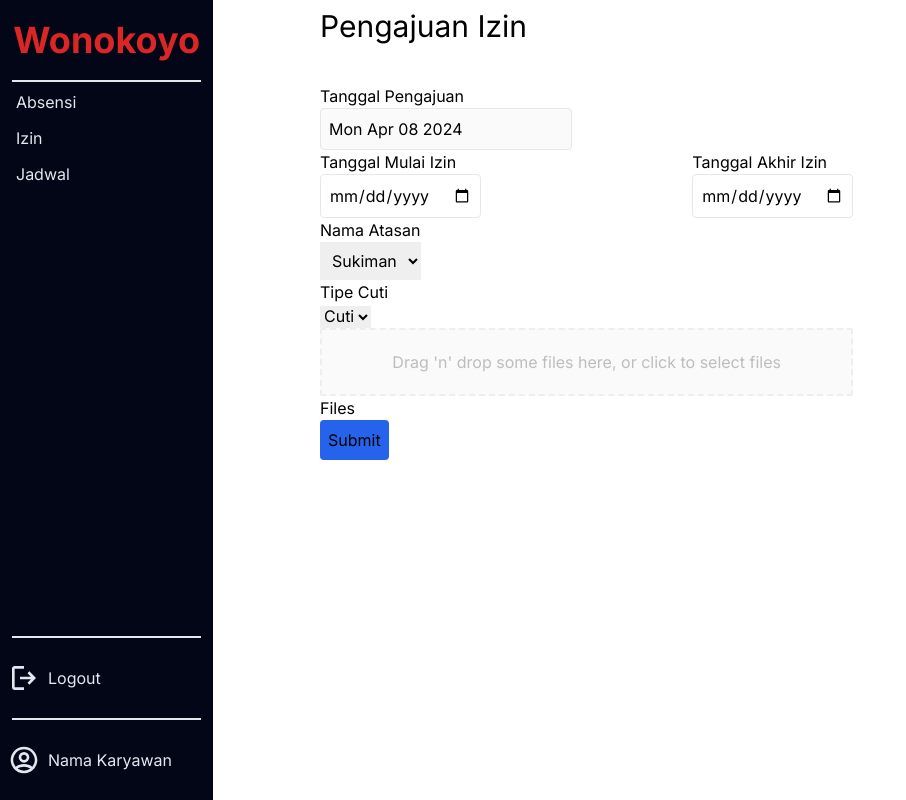
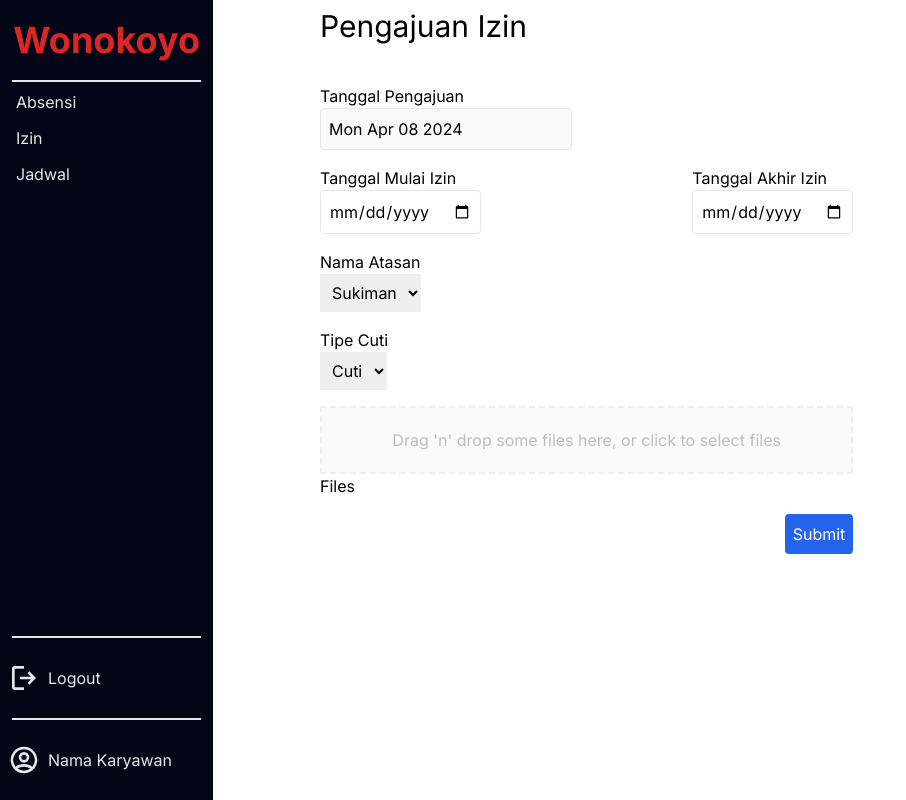
Before and after one commit to alexdoffgit/absensi_nextjs, a Next.js app: page /karyawan/izin/pengajuan-izin in a window 1280 px wide. Shown: the whole page, without its empty margins (0-906 px from the left). Built offline with nearby package versions, Linux system fonts and the light colour scheme.

Commit message:
add styling to pengajuan izin page

```diff
--- a/app/karyawan/izin/pengajuan-izin/page.tsx
+++ b/app/karyawan/izin/pengajuan-izin/page.tsx
@@ -14,7 +14,7 @@ export default function PengajuanIzin() {
             disabled
           />
         </div>
-        <div className="flex justify-between">
+        <div className="flex justify-between mt-4">
           <span>
             <label htmlFor="mulai-izin" className="block">
               Tanggal Mulai Izin
@@ -38,7 +38,7 @@ export default function PengajuanIzin() {
             />
           </span>
         </div>
-        <div>
+        <div className="mt-4">
           <label htmlFor="nama-atasan" className="block">
             Nama Atasan
           </label>
@@ -47,21 +47,25 @@ export default function PengajuanIzin() {
             <option value="2">Sukijan</option>
           </select>
         </div>
-        <div>
+        <div className="mt-4">
           <label htmlFor="cuti" className="block">
             Tipe Cuti
           </label>
-          <select name="cuti" id="cuti">
+          <select name="cuti" id="cuti" className="p-2">
             <option value="1">Cuti</option>
             <option value="2">Izin</option>
           </select>
         </div>
-        <div>
+        <div className="mt-4">
           <FileInput />
         </div>
-        <button type="button" className="p-2 bg-blue-600 rounded">
-          Submit
-        </button>
+        <div className="flex flex-row-reverse">
+          <button
+            type="button"
+            className="p-2 bg-blue-600 rounded text-white mt-4">
+            Submit
+          </button>
+        </div>
       </div>
     </div>
   );
```
